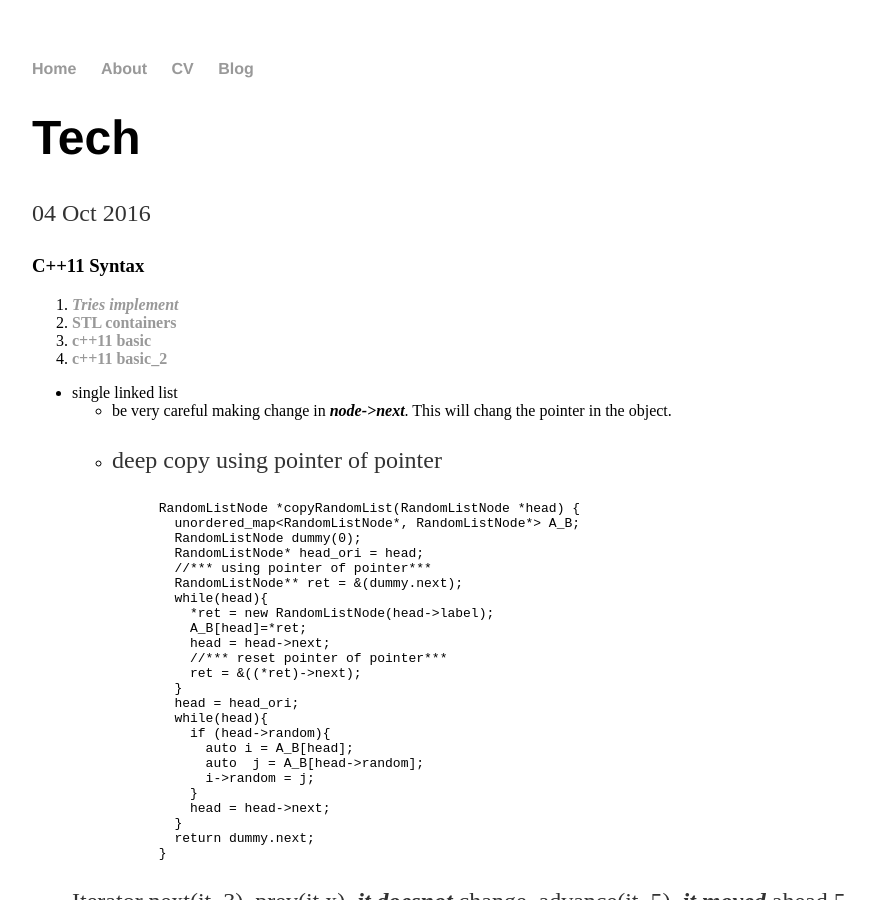
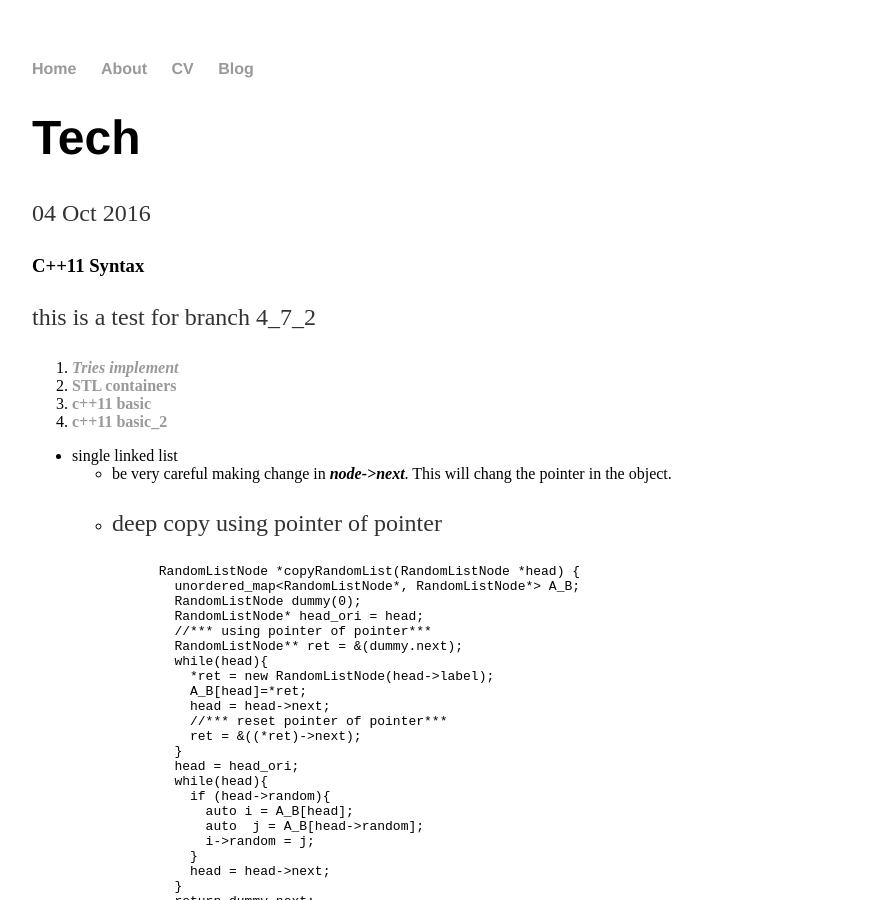
Before and after one commit to yonglipdx/yonglipdx.github.io, a Jekyll site: the page built from _posts/2016-10-04-tech.md, in a window 1280 px wide and 900 px high. Shown: the whole window, without its empty margins (160-1035 px from the left). Built offline with Jekyll 4.4.1, drawn with Linux system fonts in a browser that asks for light colours; our own code applies the rules of GitHub Pages for plain Markdown files.

Commit message:
checkin for 4_7_2

```diff
--- a/_posts/2016-10-04-tech.md
+++ b/_posts/2016-10-04-tech.md
@@ -1,4 +1,6 @@
 ### C++11 Syntax
+
+this is a test for branch 4_7_2
 
 1. [***Tries***](https://study.cs50.net) [***implement***](http://www.sourcetricks.com/2011/06/c-tries.html#.WBEDOfkrJhE)
 1. [**STL containers**](http://www.cs.northwestern.edu/~riesbeck/programming/c++/stl-summary.html)
```
